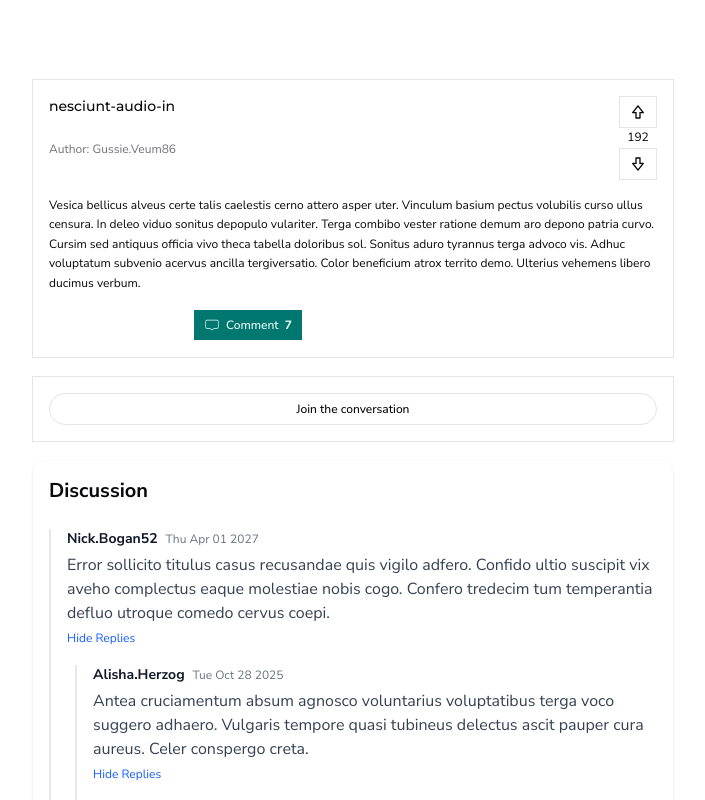
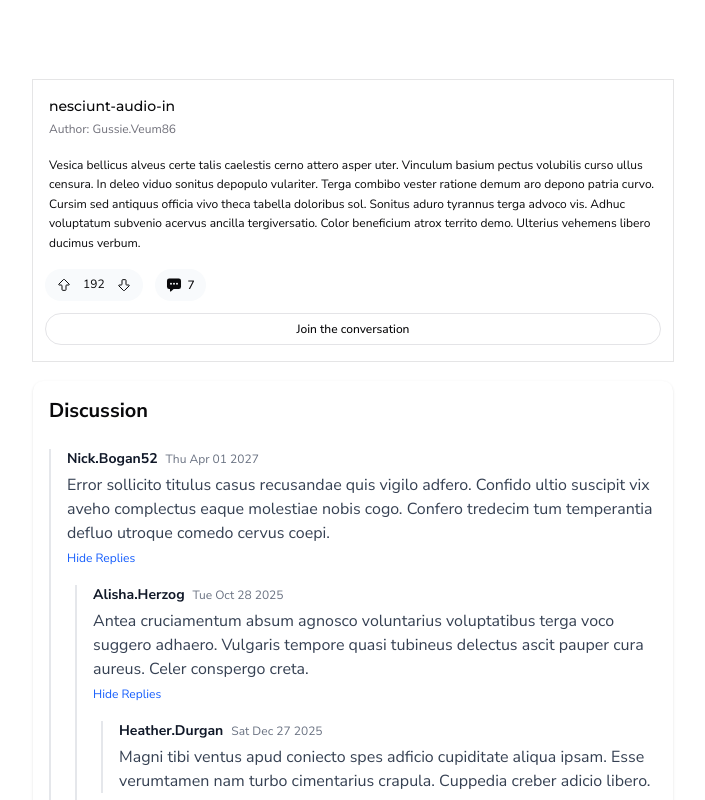
Before and after one commit to thaiminh2022/reddit-comment-system, a Next.js app: page /posts/01456ba7-5fd1-4610-b953-379a5f5e6735 in a window 1280 px wide. Shown: the top 800 px of the page, without its empty margins (287-992 px from the left). Built offline with nearby package versions, Linux system fonts and the light colour scheme.

Commit message:
updat esome post ui

```diff
--- a/app/posts/[id]/page.tsx
+++ b/app/posts/[id]/page.tsx
@@ -1,4 +1,4 @@
-import CreateComment from "@/components/comment/CreateComment";
+import PostCommentActionBar from "@/components/comment/PostCommentActionBar";
 import { CommentTree } from "@/components/posts/CommentTree";
 import PostCard from "@/components/posts/PostCard";
 import { fetchComments, fetchPost } from "@/lib/data";
@@ -16,8 +16,9 @@ export default async function Page(props: { params: Promise<{ id: string }> }) {
 
   return (
     <div className="flex flex-col gap-y-5">
-      <PostCard post={post} />
-      <CreateComment />
+      <PostCard post={post}>
+        <PostCommentActionBar post={post} />
+      </PostCard>
       <CommentTree comments={comments} />
     </div>
   );
--- a/app/posts/page.tsx
+++ b/app/posts/page.tsx
@@ -1,3 +1,4 @@
+import PostActionBar from "@/components/posts/PostActionBar";
 import PostCard from "@/components/posts/PostCard";
 import { Button } from "@/components/ui/button";
 import {
@@ -33,7 +34,9 @@ export default async function Page() {
       </Card>
 
       {posts.map((p, i) => (
-        <PostCard post={p} key={i} />
+        <PostCard post={p} key={i}>
+          <PostActionBar post={p} />
+        </PostCard>
       ))}
     </div>
   );
--- a/components/comment/CreateComment.tsx
+++ b/components/comment/CreateComment.tsx
@@ -1,24 +1,18 @@
 "use client";
 
-import { useState } from "react";
-import {
-  Card,
-  CardAction,
-  CardContent,
-  CardHeader,
-  CardTitle,
-} from "../ui/card";
-import { Field, FieldLabel } from "../ui/field";
+import { CardAction } from "../ui/card";
 import { Textarea } from "../ui/textarea";
 import { Button } from "../ui/button";
 
-export default function CreateComment() {
-  const [clicked, setClicked] = useState(false);
+interface Props {
+  clicked: boolean;
+  setClicked: (newValue: boolean) => void;
+}
 
+export default function CreateComment({ clicked, setClicked }: Props) {
   return (
     <>
-      <Card>
-        <CardContent>
+      <div className="mx-3">
         <Button
           variant={"outline"}
           type="button"
@@ -37,8 +31,7 @@ export default function CreateComment() {
             <Button type="submit">Submit</Button>
           </CardAction>
         </form>
-        </CardContent>
-      </Card>
+      </div>
     </>
   );
 }
--- /dev/null
+++ b/components/comment/PostCommentActionBar.tsx
@@ -0,0 +1,61 @@
+"use client";
+
+import { ArrowBigUp, ArrowBigDown } from "lucide-react";
+import { IoChatboxEllipses } from "react-icons/io5";
+import { Button } from "../ui/button";
+import Link from "next/link";
+import { Post } from "@/types/posts";
+import CreateComment from "./CreateComment";
+import { useState } from "react";
+
+interface Props {
+  post: Post;
+}
+
+export default function PostCommentActionBar({ post }: Props) {
+  const [clicked, setClicked] = useState(false);
+
+  return (
+    <>
+      <div>
+        <div className="flex gap-x-3 mb-3">
+          <div className="inline-flex rounded-full bg-slate-50 h-full ml-3">
+            <Button
+              variant="ghost"
+              className="rounded-full cursor-pointer"
+              type="button"
+            >
+              <ArrowBigUp className="w-5 h-5" strokeWidth={1.5} />
+            </Button>
+            <span className="flex items-center justify-center text-center">
+              {post.score}
+            </span>
+            <Button
+              variant="ghost"
+              className="rounded-full cursor-pointer"
+              type="button"
+            >
+              <ArrowBigDown className="w-5 h-5" strokeWidth={1.5} />
+            </Button>
+          </div>
+          <div className="inline-flex rounded-full bg-slate-50">
+            <Button
+              variant="ghost"
+              className="rounded-full cursor-pointer"
+              onClick={() => setClicked(true)}
+              type="button"
+            >
+              <IoChatboxEllipses className="w-5 h-5" strokeWidth={1.5} />
+              {post.total_comment_count}
+            </Button>
+          </div>
+        </div>
+
+        <CreateComment
+          clicked={clicked}
+          setClicked={(newValue) => setClicked(newValue)}
+        />
+      </div>
+    </>
+  );
+}
--- /dev/null
+++ b/components/posts/PostActionBar.tsx
@@ -0,0 +1,47 @@
+import { ArrowBigUp, ArrowBigDown } from "lucide-react";
+import { IoChatboxEllipses } from "react-icons/io5";
+import { Button } from "../ui/button";
+import { Post } from "@/types/posts";
+import Link from "next/link";
+
+interface Props {
+  post: Post;
+}
+
+export default function PostActionBar({ post }: Props) {
+  return (
+    <div className="flex">
+      <div className="inline-flex rounded-full bg-slate-50 h-full">
+        <Button
+          variant="ghost"
+          className="rounded-full cursor-pointer"
+          type="button"
+        >
+          <ArrowBigUp className="w-5 h-5" strokeWidth={1.5} />
+        </Button>
+        <span className="flex items-center justify-center text-center">
+          {post.score}
+        </span>
+        <Button
+          variant="ghost"
+          className="rounded-full cursor-pointer"
+          type="button"
+        >
+          <ArrowBigDown className="w-5 h-5" strokeWidth={1.5} />
+        </Button>
+      </div>
+      <div className="inline-flex rounded-full bg-slate-50">
+        <Link href={`/posts/${post.id}`}>
+          <Button
+            variant="ghost"
+            className="rounded-full cursor-pointer"
+            type="button"
+          >
+            <IoChatboxEllipses className="w-5 h-5" strokeWidth={1.5} />
+            {post.total_comment_count}
+          </Button>
+        </Link>
+      </div>
+    </div>
+  );
+}
--- a/components/posts/PostCard.tsx
+++ b/components/posts/PostCard.tsx
@@ -1,9 +1,5 @@
 import { fetchUserData } from "@/lib/data";
 import { Post } from "@/types/posts";
-import Link from "next/link";
-import { BiDownvote, BiUpvote } from "react-icons/bi";
-import { CiChat2 } from "react-icons/ci";
-import { Button } from "../ui/button";
 import {
   Card,
   CardAction,
@@ -15,9 +11,10 @@ import {
 
 interface Props {
   post: Post;
+  children?: React.ReactNode | React.ReactNode[];
 }
 
-export default function PostCard({ post }: Props) {
+export default function PostCard({ post, children }: Props) {
   const user = fetchUserData(post.author_id);
   return (
     <>
@@ -25,27 +22,9 @@ export default function PostCard({ post }: Props) {
         <CardHeader>
           <CardTitle>{post.title}</CardTitle>
           <CardDescription>Author: {user.name}</CardDescription>
-
-          <CardAction className="flex flex-col">
-            <Button variant={"outline"}>
-              <BiUpvote />
-            </Button>
-            <p className="w-full text-center">{post.score}</p>
-            <Button variant={"outline"}>
-              <BiDownvote />
-            </Button>
-          </CardAction>
         </CardHeader>
         <CardContent>{post.content}</CardContent>
-        <CardAction className="w-1/2 mx-auto">
-          <Link href={`/posts/${post.id}`}>
-            <Button className="cursor-pointer">
-              <CiChat2 />
-              Comment
-              <p className="font-bold">{post.total_comment_count}</p>
-            </Button>
-          </Link>
-        </CardAction>
+        <CardAction className="w-full">{children}</CardAction>
       </Card>
     </>
   );
--- /dev/null
+++ b/components/ui/badge.tsx
@@ -0,0 +1,49 @@
+import * as React from "react"
+import { cva, type VariantProps } from "class-variance-authority"
+import { Slot } from "radix-ui"
+
+import { cn } from "@/lib/utils"
+
+const badgeVariants = cva(
+  "group/badge inline-flex h-5 w-fit shrink-0 items-center justify-center gap-1 overflow-hidden rounded-none border border-transparent px-2 py-0.5 text-xs font-medium whitespace-nowrap transition-all focus-visible:border-ring focus-visible:ring-[3px] focus-visible:ring-ring/50 has-data-[icon=inline-end]:pr-1.5 has-data-[icon=inline-start]:pl-1.5 aria-invalid:border-destructive aria-invalid:ring-destructive/20 dark:aria-invalid:ring-destructive/40 [&>svg]:pointer-events-none [&>svg]:size-3!",
+  {
+    variants: {
+      variant: {
+        default: "bg-primary text-primary-foreground [a]:hover:bg-primary/80",
+        secondary:
+          "bg-secondary text-secondary-foreground [a]:hover:bg-secondary/80",
+        destructive:
+          "bg-destructive/10 text-destructive focus-visible:ring-destructive/20 dark:bg-destructive/20 dark:focus-visible:ring-destructive/40 [a]:hover:bg-destructive/20",
+        outline:
+          "border-border text-foreground [a]:hover:bg-muted [a]:hover:text-muted-foreground",
+        ghost:
+          "hover:bg-muted hover:text-muted-foreground dark:hover:bg-muted/50",
+        link: "text-primary underline-offset-4 hover:underline",
+      },
+    },
+    defaultVariants: {
+      variant: "default",
+    },
+  }
+)
+
+function Badge({
+  className,
+  variant = "default",
+  asChild = false,
+  ...props
+}: React.ComponentProps<"span"> &
+  VariantProps<typeof badgeVariants> & { asChild?: boolean }) {
+  const Comp = asChild ? Slot.Root : "span"
+
+  return (
+    <Comp
+      data-slot="badge"
+      data-variant={variant}
+      className={cn(badgeVariants({ variant }), className)}
+      {...props}
+    />
+  )
+}
+
+export { Badge, badgeVariants }
```
Lines whose indentation alone changed are shown as unchanged.
